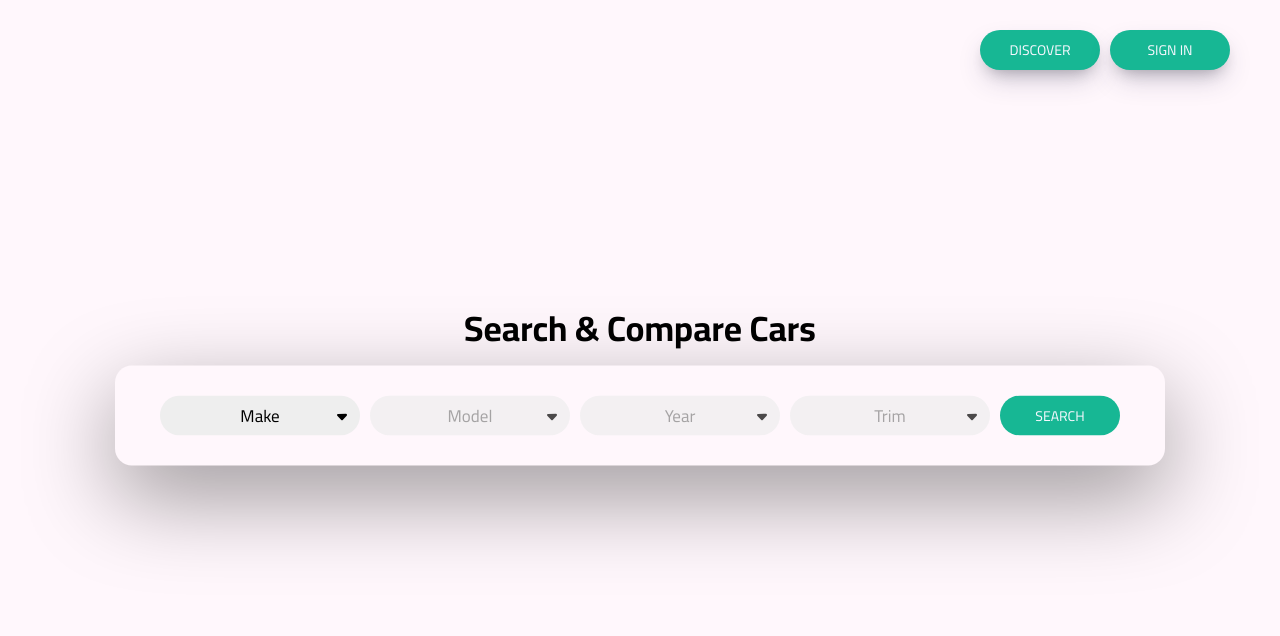
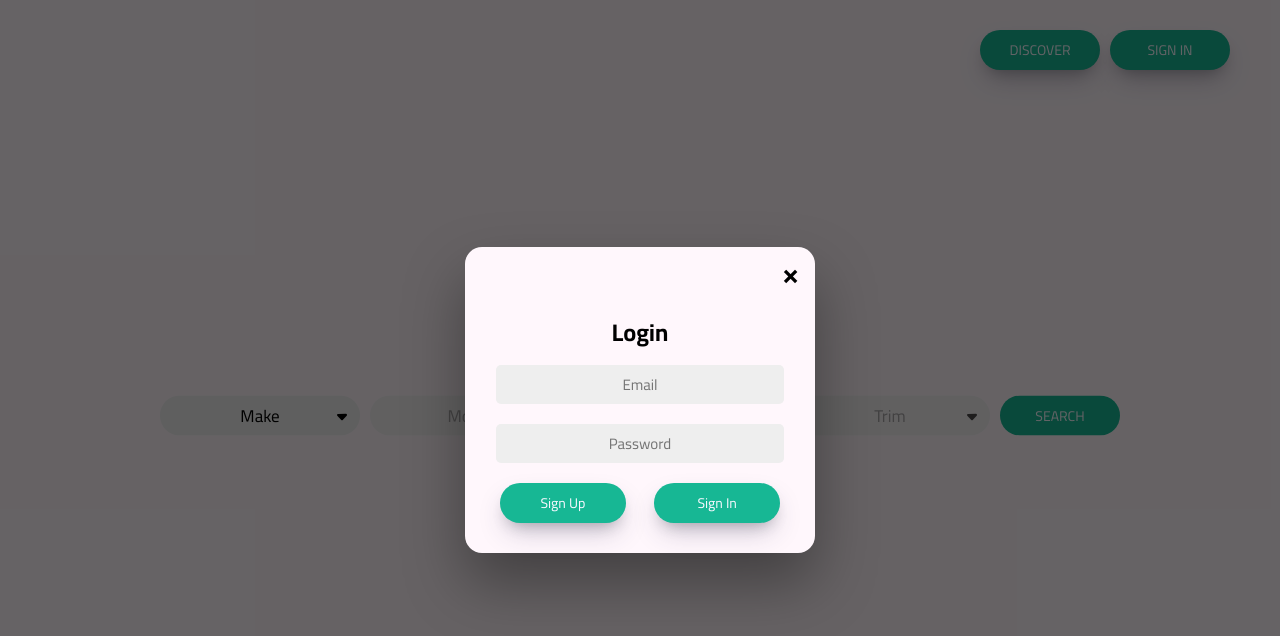
Before and after one commit to Dextwelwe/compare-cars, a React (Create React App) app in the folder FE/car-comparaison/: page / in a window 1280 px wide. Both pictures are taken after a click on the button "SIGN IN". Shown: the top 636 px of the page. Built offline with nearby package versions, Linux system fonts and the light colour scheme.

Commit message:
popup de connexion ajoute. css termine

```diff
--- a/FE/car-comparaison/src/App.css
+++ /dev/null
@@ -1,38 +0,0 @@
-.App {
-  text-align: center;
-}
-
-.App-logo {
-  height: 40vmin;
-  pointer-events: none;
-}
-
-@media (prefers-reduced-motion: no-preference) {
-  .App-logo {
-    animation: App-logo-spin infinite 20s linear;
-  }
-}
-
-.App-header {
-  background-color: #282c34;
-  min-height: 100vh;
-  display: flex;
-  flex-direction: column;
-  align-items: center;
-  justify-content: center;
-  font-size: calc(10px + 2vmin);
-  color: white;
-}
-
-.App-link {
-  color: #61dafb;
-}
-
-@keyframes App-logo-spin {
-  from {
-    transform: rotate(0deg);
-  }
-  to {
-    transform: rotate(360deg);
-  }
-}
--- a/FE/car-comparaison/src/App.js
+++ b/FE/car-comparaison/src/App.js
@@ -1,4 +1,3 @@
-import './App.css';
 import Main from './MainPage/Main.js';
 
 function App() {
--- /dev/null
+++ b/FE/car-comparaison/src/Login/LoginPopup.css
@@ -0,0 +1,85 @@
+#frame{
+    position: absolute;
+    height : 100%;
+    width: 100%;
+    background: rgba(0, 0, 0, 0.6);
+    z-index: 9999;
+}
+
+#popup{
+    position: absolute;
+    width: 350px;
+    height: max-content;
+    left:50%;
+    top:50%;
+    transform: translate(-50%,-50%);
+
+    padding: 10px;
+}
+
+.closePopup {
+   display: flex;
+   justify-content: center;
+   align-items: center;
+   border: 1px;
+   border-color: inherit;
+   background-color: transparent;
+   border-radius: 17px;
+   line-height: 31px;
+   font-size: 30px;
+   font-family: "Cairo", sans-serif;
+   font-weight: bold;
+   margin-top: 0;
+}
+
+.closeButtonContainer{
+    display: flex;
+    justify-content: end;
+    align-items: center;
+}
+
+.signButtons{
+    display: flex;
+    justify-content: space-between;
+    margin-bottom: 20px;
+   margin-top : 20px;
+}
+
+.inputContainer{
+    gap: 20px;
+    width: 100%;
+    display: flex;
+    flex-direction: column;
+    align-items: center;
+
+}
+
+.inputContainer input {
+    width: 100%;
+    font-size: 15px;
+    outline: none;
+}
+
+.inputContainer input:focus {
+    background-color: #d9d9d9;
+}
+
+
+
+#popupContentWrapper {
+margin-top : 20px;
+width: 100%;
+display: flex;
+flex-direction: column;
+justify-content: center;
+align-items: center;
+}
+
+#popupContent {
+    width: 85%;
+}
+
+.titlePopup {
+    margin-top: 0;
+margin-bottom : 10px;
+}
--- /dev/null
+++ b/FE/car-comparaison/src/Login/LoginPopup.js
@@ -0,0 +1,36 @@
+import React , { useState } from 'react';
+import './LoginPopup.css';
+import "../global.css";
+
+export default function LoginPopup({closePopup}) {
+ const [isOpen, setIsOpen] = useState(false);
+
+ const togglePopup = () => {
+    setIsOpen(!isOpen);
+  };
+
+  return (
+    <div id='frame' >
+      <div id='popup' className='content-box'>
+        <div className='closeButtonContainer'>
+      <button className='closePopup' onClick={closePopup}>&times;</button>
+      </div>
+      <div id='popupContentWrapper'>
+      <div id='popupContent'>
+      <div>
+        <h2 className='titlePopup' style={{textAlign:'center'}}>Login</h2>
+        </div>
+        <div className='inputContainer'>
+            <input className='input' placeholder="Email"></input>
+            <input className='input' placeholder="Password"></input>
+            </div>
+            <div className='signButtons'>
+        <button className='button' style={{width: '45%'}} >Sign Up</button>
+        <button className='button' style={{width: '45%'}} >Sign In</button>
+        </div>
+      </div>
+      </div>
+    </div>
+    </div>
+  )
+}
--- a/FE/car-comparaison/src/MainPage/Main.js
+++ b/FE/car-comparaison/src/MainPage/Main.js
@@ -1,13 +1,26 @@
-import React from 'react'
+import React , {useState} from 'react'
 import "./main.css"
+import "../global.css"
+import LoginPopup from '../Login/LoginPopup';
 
 export default function Main() {
+
+  const [isLoginOpen, setIsLoginOpen] = useState(false);
+
+  const toggleLoginPopup = () => {
+    setIsLoginOpen(!isLoginOpen);
+  };
+
   return (
+
     <div className="topDiv">
+        {isLoginOpen && <LoginPopup closePopup={toggleLoginPopup} />}
         <div className='header'>
             <div className='divButtonHeader'>
             <button className='button'>DISCOVER</button>
-            <button className='button'>SIGN IN</button>
+
+            <button className='button' onClick={toggleLoginPopup}>SIGN IN</button>
+
             </div>
             </div>
     <div className='content'>
--- a/FE/car-comparaison/src/MainPage/main.css
+++ b/FE/car-comparaison/src/MainPage/main.css
@@ -5,30 +5,11 @@
     user-select: none;
 }
 
-.button{
-font-family: "Cairo", sans-serif;
- padding : 3px;
- display: flex;
- align-items: center;
- justify-content: center;
- color : ghostwhite;
- height: 40px;
- border-radius: 20px;
- border-width: 1px;
- width: 120px;
- border-color : transparent;
- background-color: #17B794;
- font-size: 14px;
- cursor:pointer;
- box-shadow: rgba(50, 50, 93, 0.25) 0px 13px 27px -5px, rgba(0, 0, 0, 0.3) 0px 8px 16px -8px;
-}
-
 h1 {
     text-align: center;
     margin-top: -40px;
     margin-bottom: 5px;
     font-size: 35px;
-
 }
 
 select {
@@ -48,10 +29,6 @@ select {
     background-size: 0.65rem auto;
     appearance: none;
     cursor: pointer;
-}
-
-option:hover {
-    background-color: red;
 }
 
 .content {
@@ -76,28 +53,17 @@ option:hover {
     margin-right : 50px;
 }
 
-
-
 .searchContainer {
-   box-sizing: border-box;
-   box-shadow: rgba(0, 0, 0, 0.4) 0px 30px 90px;
-   position: relative;
-
    display: flex;
    justify-content: center;
-   background-color: #FFF7FC;
    align-items: center;
    gap: 10px;
    width: 1050px;
    height: 100px;
-   border-radius:17px;
 }
 
 @media screen and (max-width: 600px) {
 
-    .searchContainer{
-
-    }
 }
 
 @media screen and (max-width: 1050px) {
@@ -109,10 +75,6 @@ option:hover {
 
     }
 
-    .button {
-        width: 90%;
-        height: 45px;
-    }
 
     select {
         width: 90%;
--- /dev/null
+++ b/FE/car-comparaison/src/global.css
@@ -0,0 +1,50 @@
+.content-box {
+    box-sizing: border-box;
+    box-shadow: rgba(0, 0, 0, 0.35) 0px 30px 60px;
+    position: relative;
+    background-color: #FFF7FC;
+    align-items: center;
+    border-radius:17px;
+}
+
+.input{
+    background-color: #EEEEEE;
+    border-radius: 5px;
+    text-align: center;
+    border-color : transparent;
+    height: 25px;
+    font-family: "Cairo", sans-serif;
+    padding-top: 5px;
+    padding-bottom: 5px;
+    box-sizing: content-box;
+}
+
+.button{
+    font-family: "Cairo", sans-serif;
+     padding : 3px;
+     display: flex;
+     align-items: center;
+     justify-content: center;
+     color : ghostwhite;
+     height: 40px;
+     border-radius: 20px;
+     border-width: 1px;
+     width: 120px;
+     border-color : transparent;
+     background-color: #17B794;
+     font-size: 14px;
+     cursor:pointer;
+     box-shadow: rgba(50, 50, 93, 0.25) 0px 13px 27px -5px, rgba(0, 0, 0, 0.3) 0px 8px 16px -8px;
+    }
+
+    .button:hover {
+        background-color: #1acca5;
+    }
+
+    @media screen and (max-width: 1050px) {
+
+        .button {
+            width: 90%;
+            height: 45px;
+        }
+    }
--- a/FE/car-comparaison/src/index.js
+++ b/FE/car-comparaison/src/index.js
@@ -13,7 +13,4 @@ root.render(
   </div>
 );
 
-// If you want to start measuring performance in your app, pass a function
-// to log results (for example: reportWebVitals(console.log))
-// or send to an analytics endpoint. Learn more: https://bit.ly/CRA-vitals
 reportWebVitals();
```
Also changed, not shown: FE/car-comparaison/src/CarView/CarView.js (added, +9 -0 lines), FE/car-comparaison/src/CarView/CarView.css (added).
